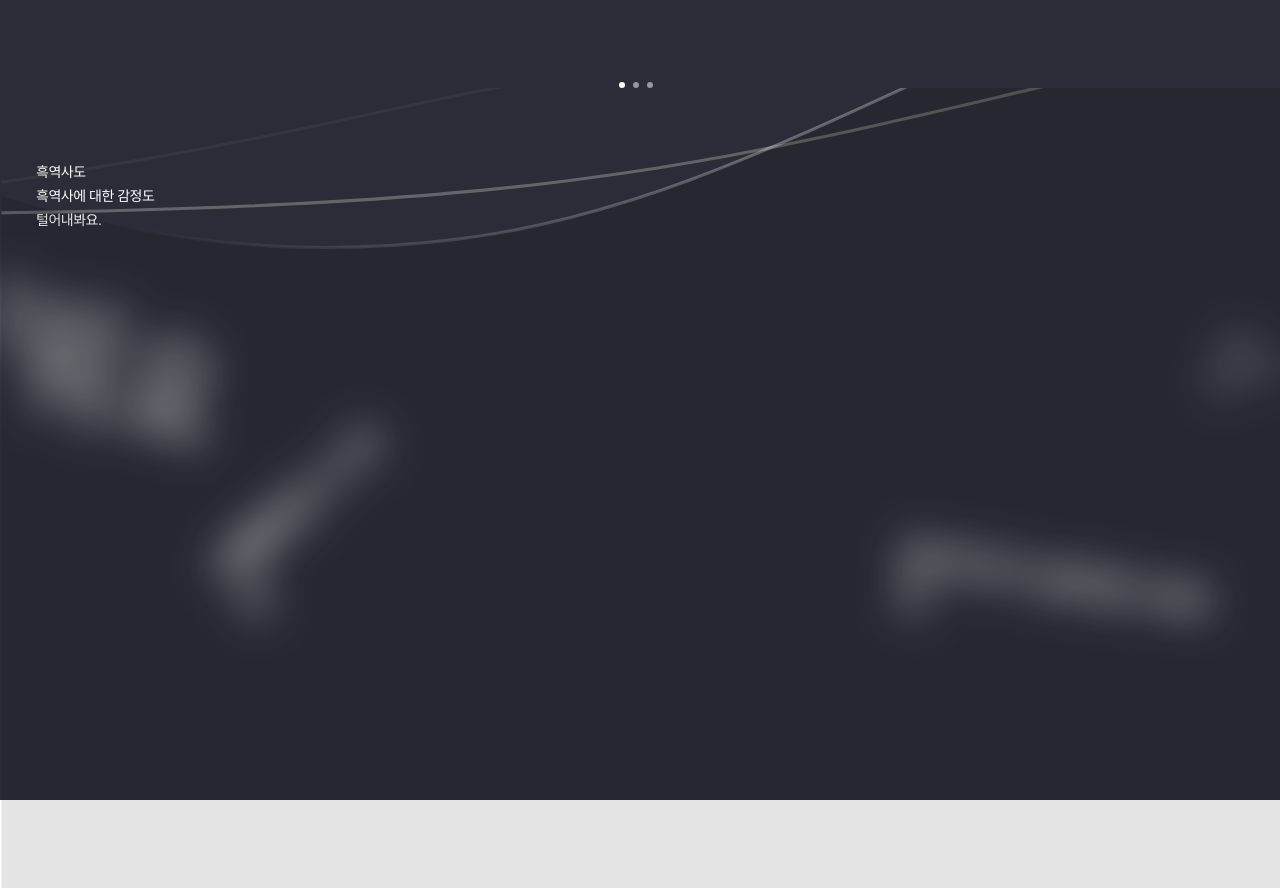
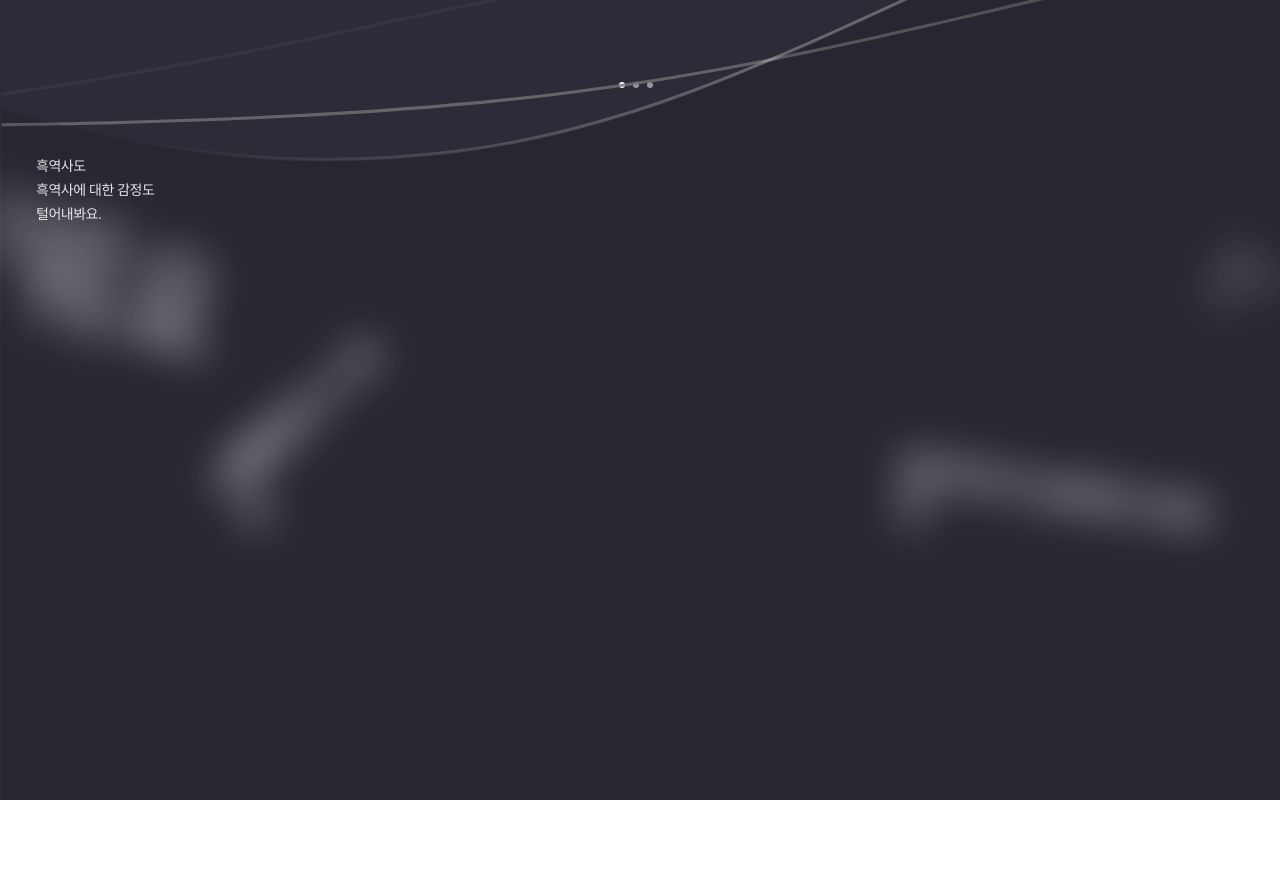
Before and after one commit to KMU-WINK/dark-chapter-web, a React (Create React App) app: page /walk-through in a window 1280 px wide. Shown: the top 888 px of the page. After the commit the page ends 800 px from the top, so only its background shows below. Built offline with nearby package versions, Linux system fonts and the light colour scheme; a web font is replaced by a local one.

Commit message:
modify record-3 page

```diff
--- a/src/component/Record_3_bottom.js
+++ b/src/component/Record_3_bottom.js
@@ -5,7 +5,7 @@ import fish from "../svg/fish.svg"
 
 function Record_3_bottom(props){
     return(
-        <Div background={props.background}>
+        <Div background={props.background} height={props.height}>
             <Text color={props.color}>{props.floor}</Text>
             <Fish></Fish>
         </Div>
@@ -14,7 +14,7 @@ function Record_3_bottom(props){
 
 const Div = styled.div`
     width : 100%;
-    height : 400px;
+    height : ${props=>props.height}px;
     background : ${props => props.background};
     padding-top:26px
 `
--- a/src/component/walk-through/Step.js
+++ b/src/component/walk-through/Step.js
@@ -18,7 +18,7 @@ function Step(props){
 const Container = styled.div`
     width: 100%;
     margin:0 auto;
-
+    position: relative;
 `
 
 const Div = styled.div`
@@ -27,6 +27,9 @@ const Div = styled.div`
     display: flex;
     justify-content: center;
     margin-left: -8px;
+    position: absolute;
+    left: 50%;
+    transform: translateX(-50%)
 `
 
 const Circle = styled.div`
--- a/src/component/walk-through/WalkThoughText.js
+++ b/src/component/walk-through/WalkThoughText.js
@@ -15,6 +15,7 @@ function WalkThoughText(props){
 const Container = styled.div`
     width: 100%;
     height: 70px;
+    font-family: JejuGothic;
 font-style: normal;
 font-weight: normal;
 font-size: 16px;
@@ -26,7 +27,7 @@ const Container = styled.div`
 color: #FFFFFF;
 
 padding-left: 36px;
-    padding-top : 72px
+margin-top : 154px
 `
 
 export default WalkThoughText
--- a/src/pages/Record_3.js
+++ b/src/pages/Record_3.js
@@ -25,7 +25,9 @@ function Record_3() {
     const [nextTextColor, setNextTextColor] = useState("#747474")
     const [goTop, setGoTop] = useState(false);
     const [category, setCategory] = useState(false)
-    const [complete, setComplete] = useState(false)
+
+    // 딱 10,000m 에서 멈추게 할라고 가장 바닥층 높이 설정.
+    const bottomFloorHeight =window.innerHeight - 332
 
     const goToTop = () => {
         window.scrollTo({
@@ -41,11 +43,11 @@ function Record_3() {
             y: 0
         });
         const onScroll = () => {
-            setState({x: window.scrollX, y: window.scrollY});
+            setState({x:window.scrollX, y:window.scrollY});
         };
         useEffect(() => {
             window.addEventListener("scroll", onScroll); // scorll할 때 onScroll 이벤트 핸들러 지정
-            return () => window.removeEventListener("scroll", onScroll); // clean up
+            return () =>window.removeEventListener("scroll", onScroll); // clean up
         }, []);
         return state;
     }
@@ -54,9 +56,9 @@ function Record_3() {
     useEffect(() => {
         console.log(window.scrollY)
         if (window.scrollY > 0) setIsMove(true)
-        const target = document.getElementById("test")
+        const target =document.getElementById("test")
 
-        let tmp = Math.floor(target.getBoundingClientRect().y / -5 / 10) * 10
+        let tmp =Math.floor(target.getBoundingClientRect().y / -5 / 10) * 10
 
         if (tmp === 100) {
 
@@ -72,10 +74,10 @@ function Record_3() {
             setNextTextColor("#FFFFFF")
             setGoTop(false)
         }
-        const equalCircle = document.getElementById(String(tmp))
+        const equalCircle =document.getElementById(String(tmp))
         // console.log(equalCircle)
-        for (let i = 0; i < 1000; i += 10) {
-            const notEqualCircle = document.getElementById(String(i))
+        for (let i = 0; i <= 10000; i += 10) {
+            const notEqualCircle =document.getElementById(String(i))
             notEqualCircle.style.fontSize = "10px"
             notEqualCircle.style.marginTop = "6px"
         }
@@ -152,7 +154,7 @@ function Record_3() {
                 :
                 null
             }
-            <Record_3_bottom/>
+            <Record_3_bottom height={bottomFloorHeight}/>
             {category?
                 <CategoryPopup category={category} setCategory ={setCategory}/>:null
             }
```
Lines whose indentation alone changed are shown as unchanged.
